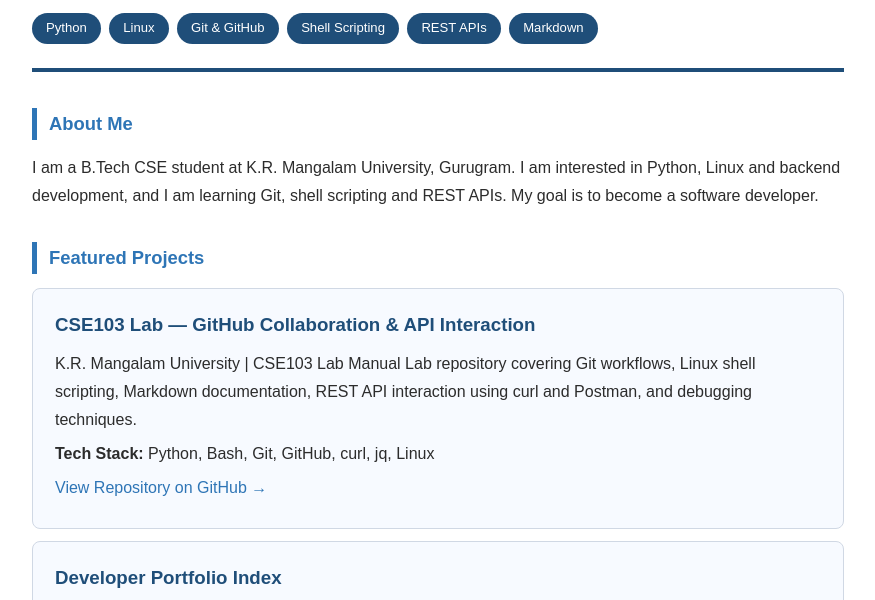
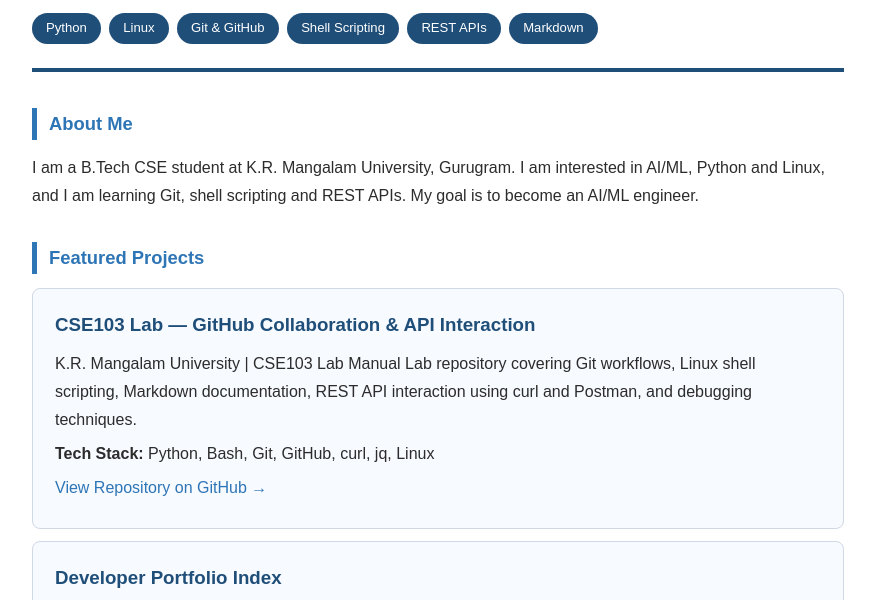
Before and after one commit to paramyadavhry-cpu/DeveloperPortfolio, a plain HTML site: page index.html in a window 1280 px wide. Shown: the part 141-741 px from the top of the page, without its empty margins (202-1077 px from the left). Drawn offline with Linux system fonts and the light colour scheme.

Commit message:
docs: align About Me with AI/ML specialisation

```diff
--- a/index.html
+++ b/index.html
@@ -67,7 +67,7 @@ text-align: center; font-size: 0.82rem; color: #888;
 </header>
 <h2>About Me</h2>
 <p>
-I am a B.Tech CSE student at K.R. Mangalam University, Gurugram. I am interested in Python, Linux and backend development, and I am learning Git, shell scripting and REST APIs. My goal is to become a software developer.
+I am a B.Tech CSE student at K.R. Mangalam University, Gurugram. I am interested in AI/ML, Python and Linux, and I am learning Git, shell scripting and REST APIs. My goal is to become an AI/ML engineer.
 <h2>Featured Projects</h2>
 <div class="card">
 <h3>CSE103 Lab — GitHub Collaboration & API Interaction</h3>
```
